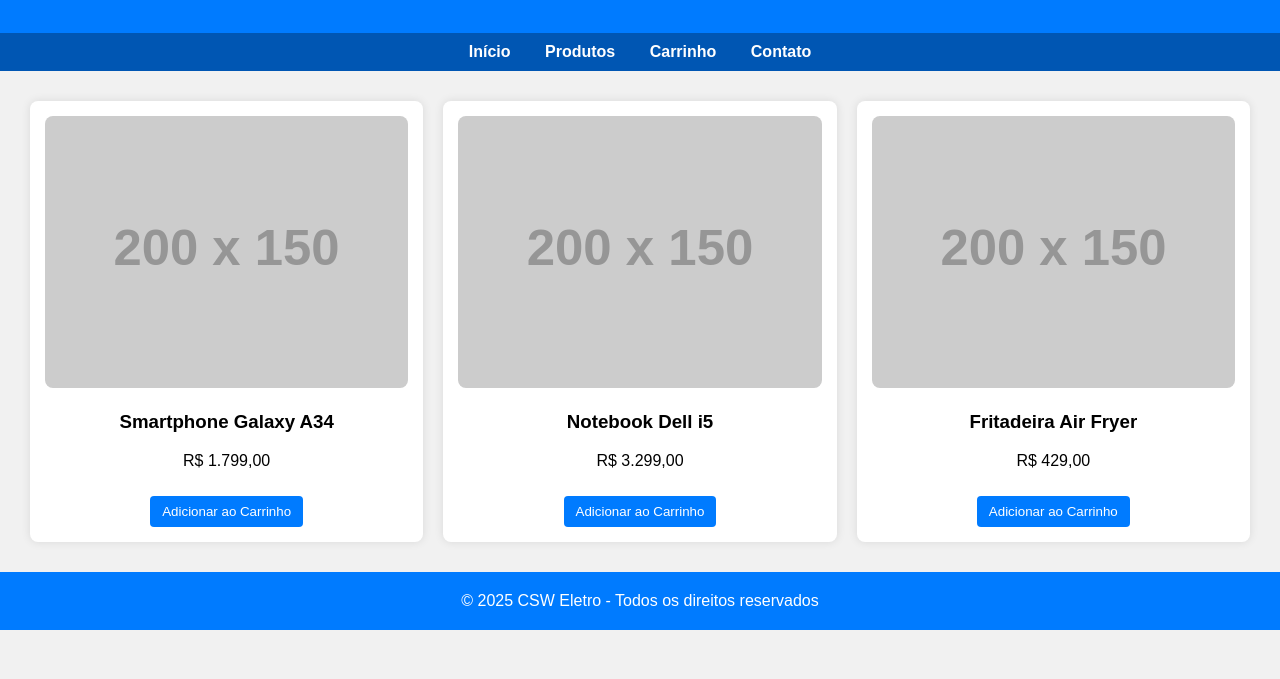
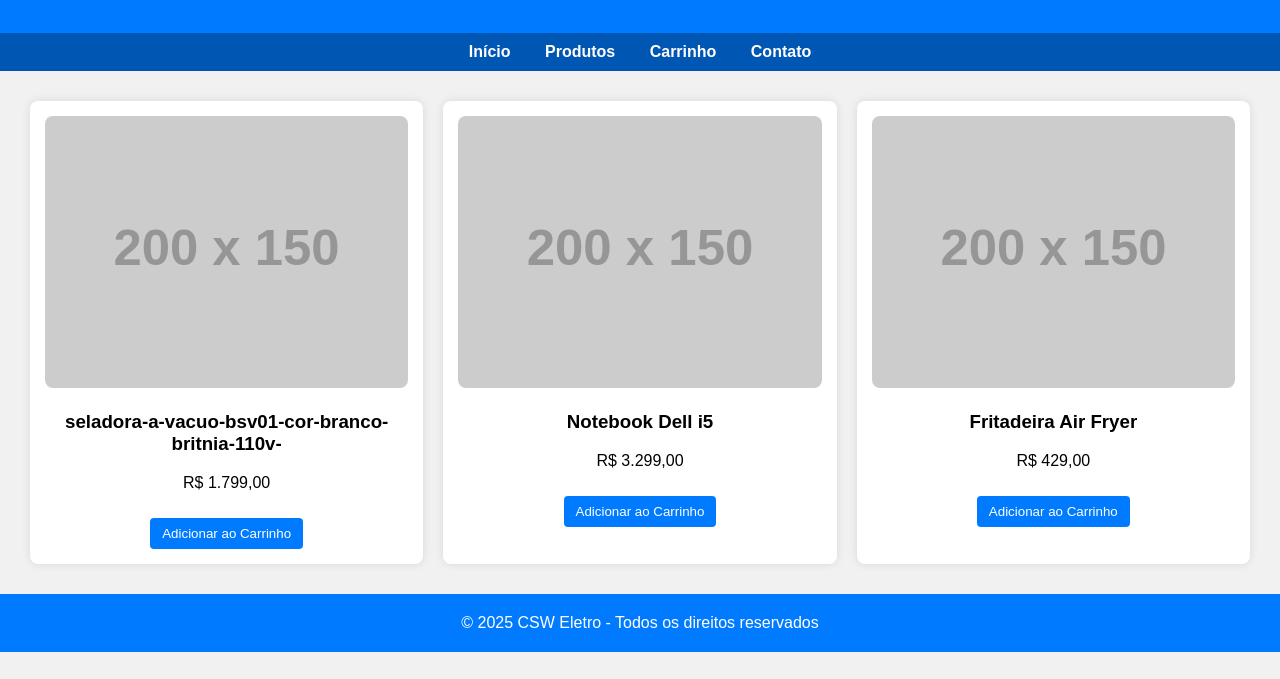
Before and after one commit to csweletro/csweletroportateis, a plain HTML site: page produtos.html in a window 1280 px wide. Shown: the part 121-800 px from the top of the page. Drawn offline with Linux system fonts and the light colour scheme; placeholder pictures from the web are drawn by us.

Commit message:
Update produtos.htmlseladora-a-vacuo-bsv01-cor-branco-britnia-110v

```diff
--- a/produtos.html
+++ b/produtos.html
@@ -29,7 +29,7 @@
   <section class="products">
     <div class="product-card">
       <img src="https://via.placeholder.com/200x150" alt="Produto">
-      <h3>Smartphone Galaxy A34</h3>
+      <h3>seladora-a-vacuo-bsv01-cor-branco-britnia-110v-</h3>
       <p>R$ 1.799,00</p>
       <button onclick="adicionarCarrinho('Smartphone Galaxy A34', 1799)">Adicionar ao Carrinho</button>
     </div>
```
